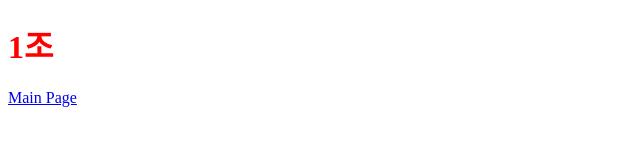
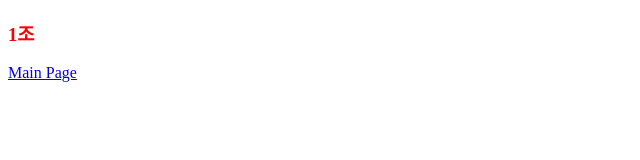
Before and after one commit to GOORM-DEEPDIVE-second-study/team-todo-list, a plain HTML site: page index.html in a window 1280 px wide. Shown: the whole page, without its empty margins (0-640 px from the left). Drawn offline with Linux system fonts and the light colour scheme.

Commit message:
index.html에 h3 영역 추가

```diff
--- a/index.html
+++ b/index.html
@@ -4,7 +4,7 @@
   <link rel="stylesheet" href="styles.css">
 </head>
 <body>
-<h1 class="title">1조</h1>
+<h3 class="title">1조</h3>
   <a href="main.html">Main Page</a>
 </body>
 </html>
```
